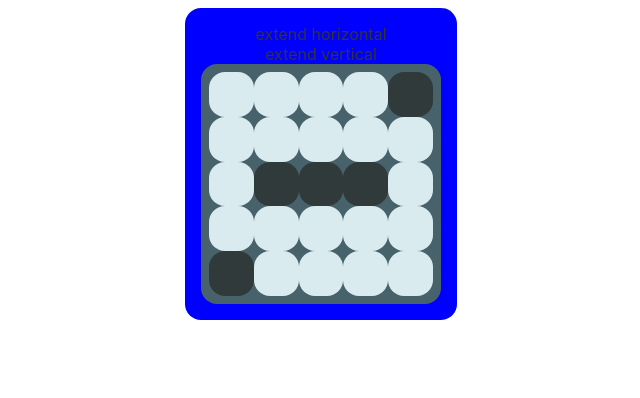
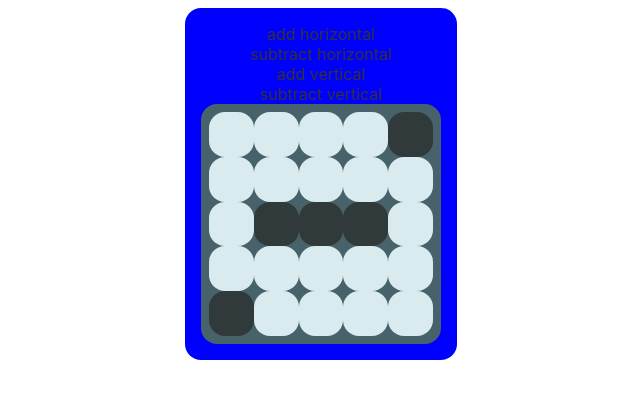
Before and after one commit to LaurensB235/PathFinding2D, a Svelte app: page / in a window 1280 px wide. Shown: the top 398 px of the page, without its empty margins (319-959 px from the left). Built offline with nearby package versions, Linux system fonts and the light colour scheme.

Commit message:
implemented different buttons to change grid size

```diff
--- a/src/App.svelte
+++ b/src/App.svelte
@@ -12,19 +12,37 @@
         ]
 
 
-	const extendVertical = () => {
-
+	const addVertical = () => {
+		maze.push(new Array(maze[0].length).fill(0));
+		maze = maze; // Force update for child components
 	}
 
-	const extendHorizontal = () => {
+	const subtractVertical = () => {
+		maze.pop();
+		maze = maze; // Force update for child components
+	}
 
+	const addHorizontal = () => {
+		maze.forEach(row => {
+			row.push(0);
+		})
+		maze = maze; // Force update for child components
+	}
+
+	const subtractHorizontal = () => {
+		maze.forEach(row => {
+			row.pop()
+		})
+		maze = maze; // Force update for child components
 	}
 
 </script>
 
 <main>
-	<Button text="extend horizontal" clickFunction={extendHorizontal}/>
-	<Button text="extend vertical" clickFunction={extendVertical}/>
+	<Button text="add horizontal" clickFunction={addHorizontal}/>
+	<Button text="subtract horizontal" clickFunction={subtractHorizontal}/>
+	<Button text="add vertical" clickFunction={addVertical}/>
+	<Button text="subtract vertical" clickFunction={subtractVertical}/>
 	<Grid {maze} />
 </main>
 
```
